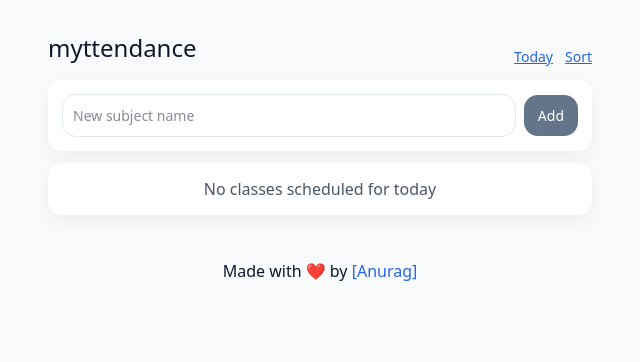
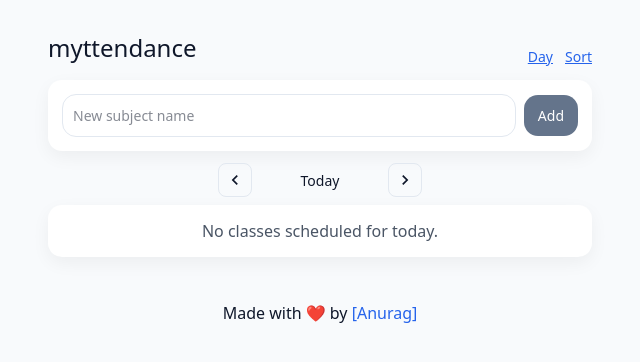
Before and after one commit to theAnuragMishra/myttendance, a SvelteKit app: page / in a window 1280 px wide. Both pictures are taken after a click on the button "All". Shown: the top 362 px of the page, without its empty margins (320-960 px from the left). Built offline with nearby package versions, Linux system fonts and the light colour scheme.

Commit message:
add option to switch days

```diff
--- a/src/lib/db.ts
+++ b/src/lib/db.ts
@@ -122,6 +122,15 @@ export const getTodaysTimeString = (slots: TimetableSlot[]): string => {
 	const todaysSlots = getTodaysSlots(slots);
 	if (!todaysSlots.length) return '';
 	return todaysSlots
+		.sort((a, b) => a.startHour - b.startHour)
+		.map((s) => formatTimeSlot(s.startHour, s.endHour))
+		.join(', ');
+};
+
+export const getTimeSlotsForDay = (slots: TimetableSlot[], dayOfWeek: number): string => {
+	const daySlots = slots.filter((slot) => slot.dayOfWeek === dayOfWeek);
+	if (!daySlots.length) return '';
+	return daySlots
 		.sort((a, b) => a.startHour - b.startHour)
 		.map((s) => formatTimeSlot(s.startHour, s.endHour))
 		.join(', ');
--- a/src/routes/+page.svelte
+++ b/src/routes/+page.svelte
@@ -6,7 +6,8 @@
 		deleteSubject,
 		getAllSubjects,
 		renameSubject,
-		getTodaysTimeString
+		getTimeSlotsForDay,
+		DAYS_OF_WEEK
 	} from '$lib/db';
 	import { goto } from '$app/navigation';
 	import { resolve } from '$app/paths';
@@ -35,9 +36,20 @@
 	let sortStrategyAll = $state(localStorage.getItem('sortStrategyAll') ?? 'newest');
 	let sortStrategyToday = $state(localStorage.getItem('sortStrategyToday') ?? 'timetable');
 	let timetableMode = $state(localStorage.getItem('timetableMode') === 'true');
+	let selectedDayOffset = $state(0);
 
-	// Use the appropriate sort strategy based on mode
 	let sortStrategy = $derived(timetableMode ? sortStrategyToday : sortStrategyAll);
+
+	let selectedDay = $derived.by(() => {
+		const today = new Date();
+		const targetDate = new Date(today);
+		targetDate.setDate(today.getDate() + selectedDayOffset);
+		return targetDate.getDay();
+	});
+
+	let selectedDayName = $derived(
+		DAYS_OF_WEEK.find((d) => d.value === selectedDay)?.label ?? 'Today'
+	);
 
 	function sortSubjects(strategy: string, subs: Array<SubjectWithAttendance>) {
 		//console.log(strategy);
@@ -57,11 +69,12 @@
 				return b.absent - a.absent;
 			});
 		} else if (strategy === 'timetable') {
-			// Sort by earliest time slot today
-			const today = new Date().getDay();
+			// Sort by earliest time slot for the selected day
 			sorted.sort((a, b) => {
-				const aSlotsToday = a.timetableSlots?.filter((slot) => slot.dayOfWeek === today) ?? [];
-				const bSlotsToday = b.timetableSlots?.filter((slot) => slot.dayOfWeek === today) ?? [];
+				const aSlotsToday =
+					a.timetableSlots?.filter((slot) => slot.dayOfWeek === selectedDay) ?? [];
+				const bSlotsToday =
+					b.timetableSlots?.filter((slot) => slot.dayOfWeek === selectedDay) ?? [];
 
 				if (aSlotsToday.length === 0 && bSlotsToday.length === 0) return 0;
 				if (aSlotsToday.length === 0) return 1;
@@ -92,10 +105,9 @@
 		let filtered = sortedSubjects;
 
 		if (timetableMode) {
-			const today = new Date().getDay();
 			filtered = filtered.filter((subject) => {
 				const todaysSlots =
-					subject.timetableSlots?.filter((slot) => slot.dayOfWeek === today) ?? [];
+					subject.timetableSlots?.filter((slot) => slot.dayOfWeek === selectedDay) ?? [];
 				return todaysSlots.length > 0;
 			});
 		}
@@ -111,6 +123,18 @@
 	function toggleTimetableMode() {
 		timetableMode = !timetableMode;
 		localStorage.setItem('timetableMode', String(timetableMode));
+	}
+
+	function goToPreviousDay() {
+		selectedDayOffset--;
+	}
+
+	function goToNextDay() {
+		selectedDayOffset++;
+	}
+
+	function goToToday() {
+		selectedDayOffset = 0;
 	}
 
 	onMount(async () => {
@@ -166,7 +190,7 @@
 	<h1 class="mb-4 text-2xl">myttendance</h1>
 	<div class="flex items-center gap-3">
 		<button onclick={toggleTimetableMode} class="text-(--primary) underline">
-			{timetableMode ? 'Today' : 'All'}
+			{timetableMode ? 'Day' : 'All'}
 		</button>
 		<button onclick={() => (showSortModal = true)} class="text-(--primary) underline">
 			Sort
@@ -187,6 +211,32 @@
 		>Add</button
 	>
 </div>
+
+{#if timetableMode}
+	<div class="my-2 flex w-full items-center justify-center gap-2">
+		<button
+			onclick={goToPreviousDay}
+			class="rounded-lg border border-(--border) p-1.5 active:bg-gray-100"
+			aria-label="Previous day"
+		>
+			<svg xmlns="http://www.w3.org/2000/svg" width="20" height="20" viewBox="0 0 24 24">
+				<path fill="currentColor" d="M15.41 7.41L14 6l-6 6l6 6l1.41-1.41L10.83 12z" />
+			</svg>
+		</button>
+		<button onclick={goToToday} class="min-w-30 px-4 py-1.5 font-medium">
+			{selectedDayOffset === 0 ? 'Today' : selectedDayName}
+		</button>
+		<button
+			onclick={goToNextDay}
+			class="rounded-lg border border-(--border) p-1.5 active:bg-gray-100"
+			aria-label="Next day"
+		>
+			<svg xmlns="http://www.w3.org/2000/svg" width="20" height="20" viewBox="0 0 24 24">
+				<path fill="currentColor" d="M10 6L8.59 7.41L13.17 12l-4.58 4.59L10 18l6-6z" />
+			</svg>
+		</button>
+	</div>
+{/if}
 
 {#if loading}
 	<Spinner />
@@ -221,7 +271,7 @@
 								<div class="flex w-full items-end justify-between gap-2">
 									<span class="text-[11px] opacity-80">
 										{#if timetableMode && subject.timetableSlots}
-											{getTodaysTimeString(subject.timetableSlots)}
+											{getTimeSlotsForDay(subject.timetableSlots, selectedDay)}
 										{/if}
 									</span>
 									<span class="shrink-0 text-[11px] opacity-80">
@@ -337,7 +387,9 @@
 				</li>
 			{:else}
 				{#if timetableMode}
-					<p class="text-center text-gray-600">No classes scheduled for today</p>
+					<p class="text-center text-gray-600">
+						No classes scheduled for {selectedDayOffset === 0 ? 'today' : selectedDayName}.
+					</p>
 				{:else}
 					<p class="text-center text-gray-600">Add a subject to start tracking!</p>
 				{/if}
```
